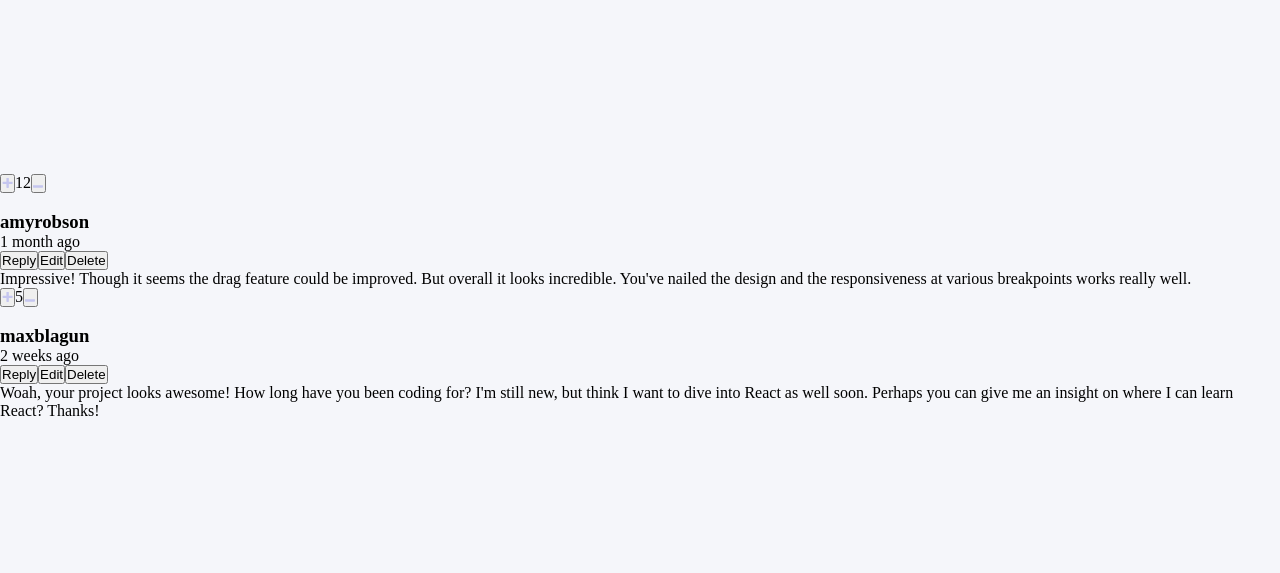
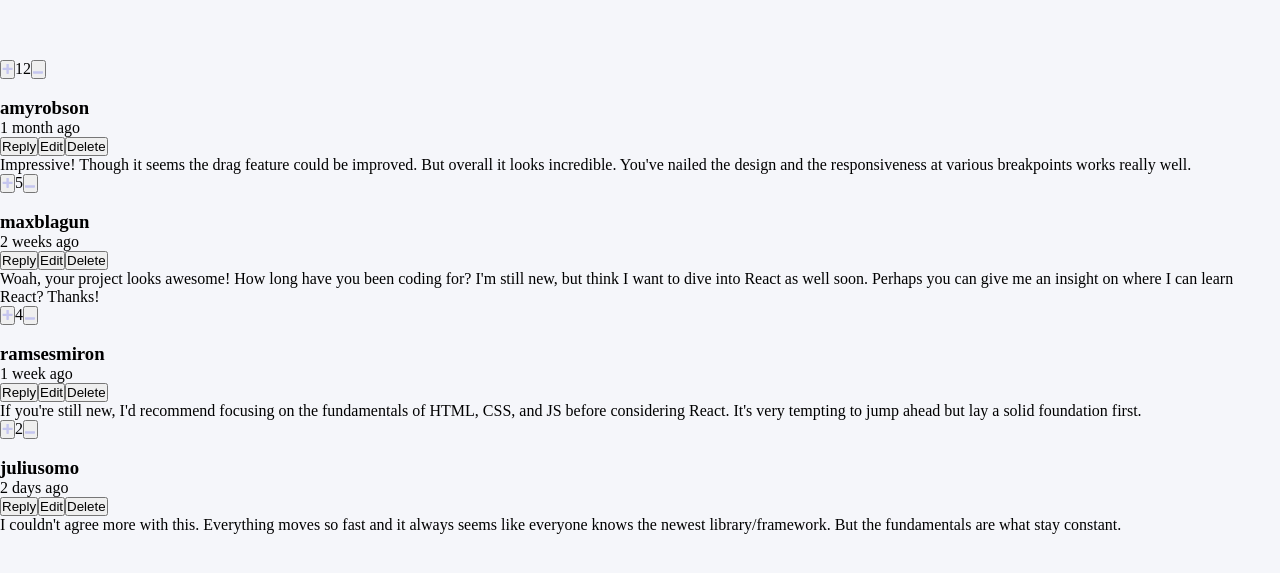
Before and after one commit to dvdgd/interactive-comments-section, a React (Vite) app: page / in a window 1280 px wide. Shown: the part 103-676 px from the top of the page. Built offline with nearby package versions, Linux system fonts and the light colour scheme.

Commit message:
add replied comments

```diff
--- a/src/CommentsSection/CommentsSection.tsx
+++ b/src/CommentsSection/CommentsSection.tsx
@@ -3,7 +3,6 @@ import { CommentItem } from "./components/CommentItem"
 
 function CommentsList() {
   const { comments } = useComments();
-  console.log(comments);
 
   return (
     <ul>
--- a/src/CommentsSection/components/CommentItem.tsx
+++ b/src/CommentsSection/components/CommentItem.tsx
@@ -1,9 +1,9 @@
-import { Comment } from "../../shared/types";
+import { Comment, ReplyComment } from "../../shared/types";
 import IconMinus from "../../assets/icon-minus.svg";
 import IconPlus from "../../assets/icon-plus.svg";
 
 export type CommentItemProps = {
-  comment: Comment;
+  comment: ReplyComment | Comment;
 };
 
 function CommentHeader({ comment }: CommentItemProps) {
@@ -49,6 +49,7 @@ function CommentScore({ comment }: CommentItemProps) {
 
 export function CommentItem({ comment }: CommentItemProps) {
   return (
+    <>
       <article>
         <CommentScore comment={comment} />
         <div>
@@ -56,5 +57,17 @@ export function CommentItem({ comment }: CommentItemProps) {
           <p>{comment.content}</p>
         </div>
       </article>
+      {comment.replies?.length > 0 && (
+        <ul>
+          {comment.replies.map((reply) => {
+            return (
+              <li key={reply.id} id={`comment-reply-${reply.id}`} >
+                <CommentItem key={reply.id} comment={reply} />
+              </li>
+            );
+          })}
+        </ul>
+      )}
+    </>
   );
 }
```
Lines whose indentation alone changed are shown as unchanged.
